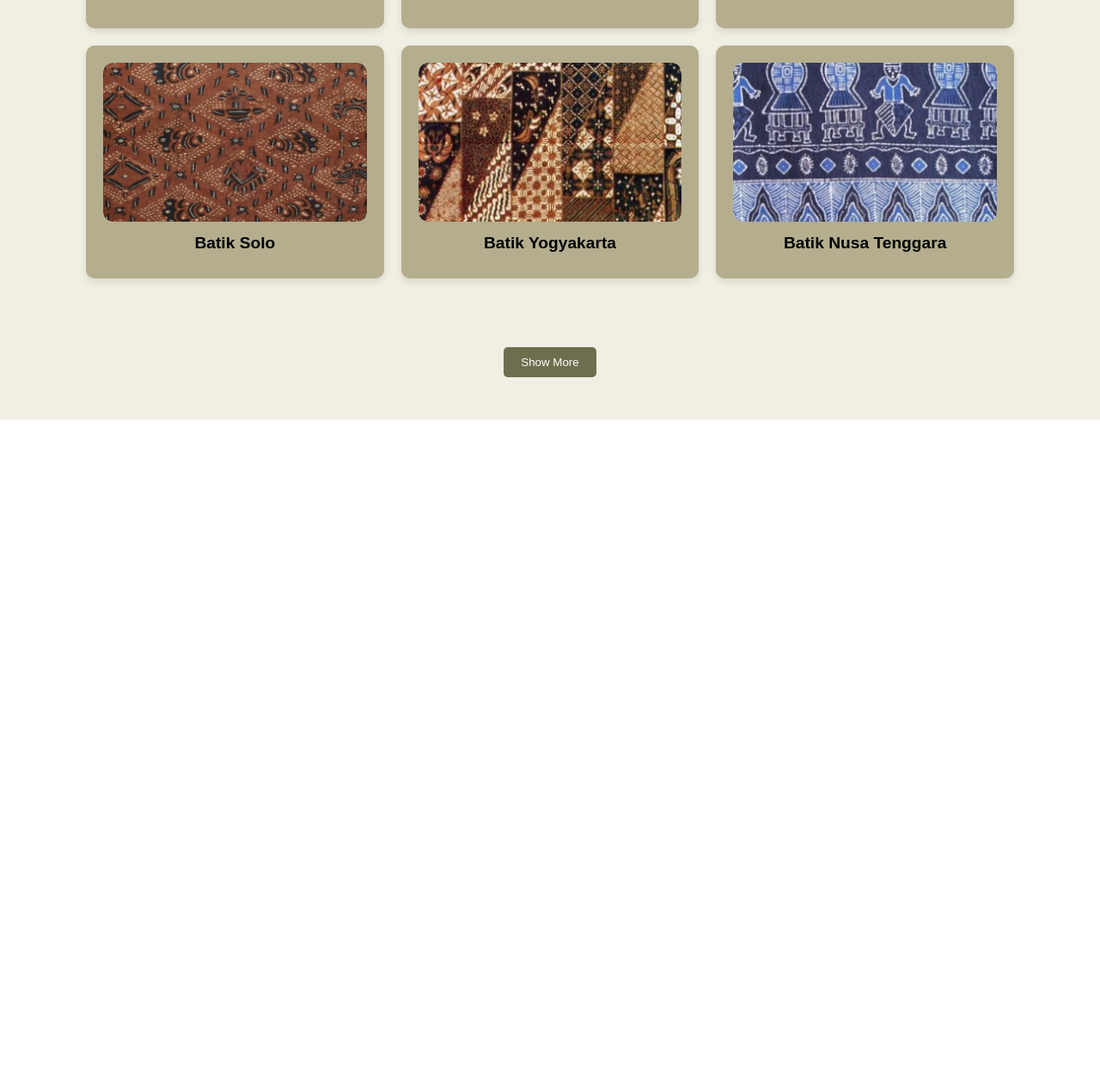
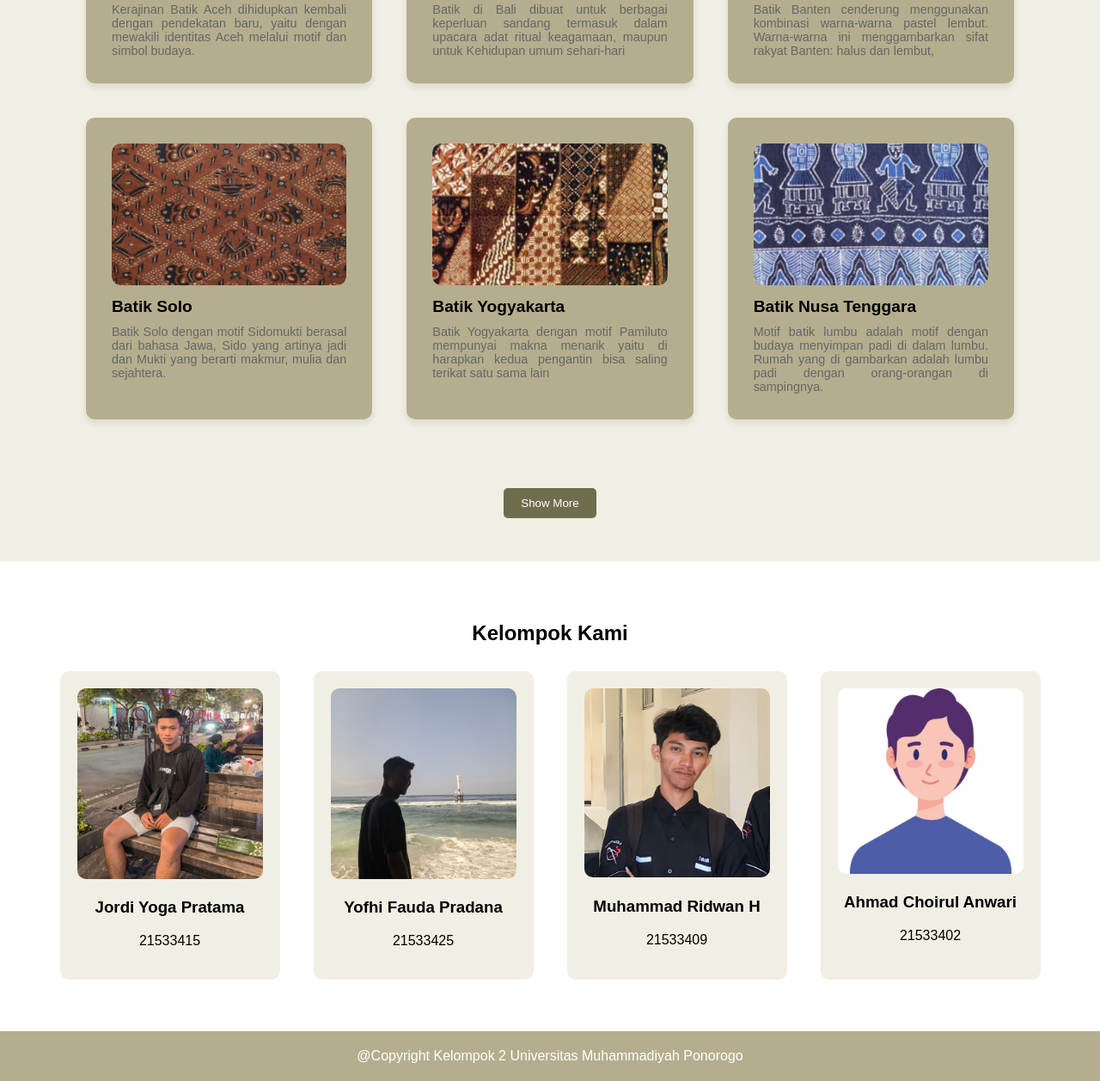
Before and after one commit to YofhiFauda/Ensiklopedia-Batik-Indonesia, a plain HTML site: page index.html in a window 1280 px wide. Shown: the part 2586-3844 px from the top of the page at 86% size. Before the commit the page ends 3075 px from the top, so only its background shows below. Drawn offline with Linux system fonts and the light colour scheme.

Commit message:
Add team & Update Gallery

```diff
--- a/index.html
+++ b/index.html
@@ -66,7 +66,36 @@
         <div id="gallery-container" class="gallery-container"></div>
         <button class="show-more">Show More</button>
     </section>
+    <section id="team">
+        <h2>Kelompok Kami</h2>
+        <div class="team-container">
+            <!-- Add team member cards here -->
+            <div class="team-item">
+                <img src="./images/Team1.png" alt="Team Member 1">
+                <h3>Jordi Yoga Pratama</h3>
+                <p>21533415</p>
+            </div>
+            <div class="team-item">
+                <img src="./images/Team2.png" alt="Team Member 2">
+                <h3>Yofhi Fauda Pradana</h3>
+                <p>21533425</p>
+            </div>
+            <div class="team-item">
+                <img src="./images/Team3.png" alt="Team Member 3">
+                <h3>Muhammad Ridwan H</h3>
+                <p>21533409</p>
+            </div>
+            <div class="team-item">
+                <img src="./images/Team4.png" alt="Team Member 4">
+                <h3>Ahmad Choirul Anwari</h3>
+                <p>21533402</p>
+            </div>
+        </div>
+    </section>
 </main>
+<footer>
+    @Copyright Kelompok 2 Universitas Muhammadiyah Ponorogo
+</footer>
 <script src="scripts.js"></script>
 </body>
 </html>
--- a/scripts.js
+++ b/scripts.js
@@ -2,33 +2,33 @@ document.addEventListener('DOMContentLoaded', function () {
     const gallery = [
         {
             nama: "Batik Banten",
-            gambar: "./batik/batik-banten.png",
-            Deskripsi: "Kerajinan Batik Aceh dihidupkan kembali dengan pendekatan baru, yaitu dengan mewakili identitas Aceh melalui motif dan simbol budaya."
+            gambar: "./batik/batik-aceh.png",
+            deskripsi: "Kerajinan Batik Aceh dihidupkan kembali dengan pendekatan baru, yaitu dengan mewakili identitas Aceh melalui motif dan simbol budaya."
         },
         {
             nama: "Batik Bali",
             gambar: "./batik/batik-bali.png",
-            Deskripsi:"Batik di Bali dibuat untuk berbagai keperluan sandang termasuk dalam upacara adat ritual keagamaan, maupun untuk Kehidupan umum sehari-hari"
+            deskripsi:"Batik di Bali dibuat untuk berbagai keperluan sandang termasuk dalam upacara adat ritual keagamaan, maupun untuk Kehidupan umum sehari-hari"
         },
         {
             nama: "Batik Banten",
             gambar: "./batik/batik-banten.png",
-            Deskripsi:"Batik Banten cenderung menggunakan kombinasi warna-warna pastel lembut. Warna-warna ini menggambarkan sifat rakyat Banten: halus dan lembut,"
+            deskripsi:"Batik Banten cenderung menggunakan kombinasi warna-warna pastel lembut. Warna-warna ini menggambarkan sifat rakyat Banten: halus dan lembut,"
         },
         {
             nama: "Batik Solo",
             gambar: "./batik/batik-solo.png",
-            Deskripsi:"Batik Solo dengan motif Sidomukti berasal dari bahasa Jawa, Sido yang artinya jadi dan Mukti yang berarti makmur, mulia dan sejahtera.  "
+            deskripsi:"Batik Solo dengan motif Sidomukti berasal dari bahasa Jawa, Sido yang artinya jadi dan Mukti yang berarti makmur, mulia dan sejahtera.  "
         },
         {
             nama: "Batik Yogyakarta",
             gambar: "./batik/batik-yogyakarta.png",
-            Deskripsi:"Batik Yogyakarta dengan motif Pamiluto mempunyai makna menarik yaitu di harapkan kedua pengantin bisa saling terikat satu sama lain"
+            deskripsi:"Batik Yogyakarta dengan motif Pamiluto mempunyai makna menarik yaitu di harapkan kedua pengantin bisa saling terikat satu sama lain"
         },
         {
             nama: "Batik Nusa Tenggara",
             gambar: "./batik/batik-nusa-tenggara.png",
-            Deskripsi:"Motif batik lumbu adalah motif dengan budaya menyimpan padi di dalam lumbu. Rumah yang di gambarkan adalah lumbu padi dengan orang-orangan di sampingnya."
+            deskripsi:"Motif batik lumbu adalah motif dengan budaya menyimpan padi di dalam lumbu. Rumah yang di gambarkan adalah lumbu padi dengan orang-orangan di sampingnya."
         },
     ];
 
--- a/styles.css
+++ b/styles.css
@@ -85,8 +85,7 @@ body,html  {
     }
 
     /* TODO: Layout About */
-/* Layout About */
-/* Layout About */
+
 #about {
     padding: 50px;
     background-color: #F1EFE3;
@@ -134,7 +133,6 @@ body,html  {
 }
 
     /*TODO: Layout Galery */
-/* Layout Gallery */
 #gallery {
     padding: 50px;
     background-color: #F1EFE3;
@@ -150,13 +148,13 @@ body,html  {
 .gallery-container {
     display: grid;
     grid-template-columns: repeat(3, 1fr);
-    gap: 20px;
+    gap: 40px;
     padding: 50px;
 }
 
 .gallery-item {
     background-color: #B4AE8E;
-    padding: 20px;
+    padding: 30px;
     border-radius: 10px;
     text-align: center;
     box-shadow: 0 4px 8px rgba(0, 0, 0, 0.1);
@@ -170,6 +168,7 @@ body,html  {
 
 .gallery-item h3 {
     font-size: 1.2em;
+    text-align: start;
     margin: 10px 0;
 }
 
@@ -177,6 +176,7 @@ body,html  {
     font-size: 0.9em;
     color: #666;
     margin: 0;
+    text-align: justify;
 }
 
 .show-more {
@@ -196,3 +196,39 @@ body,html  {
 .show-more:hover {
     background-color: #555;
 }
+
+    /* TODO: Layout Team */
+#team {
+    padding: 50px;
+    text-align: center;
+    background-color: white;
+}
+
+.team-container {
+    display: flex;
+    justify-content: space-around;
+    flex-wrap: wrap;
+}
+
+.team-item {
+    background-color: #F1EFE3;
+    padding: 20px;
+    margin: 10px;
+    border-radius: 10px;
+    text-align: center;
+    width: calc(20% - 20px);
+}
+
+.team-item img {
+    max-width: 100%;
+    height: auto;
+    border-radius: 10px;
+}
+
+/*TODO: Layout Footer */
+footer {
+    background-color: #B4AE8E;
+    color: white;
+    text-align: center;
+    padding: 20px;
+}
```
Also changed, not shown: images/Team1.png (added), images/Team2.png (added), images/Team3.png (added), images/Team4.png (added).
